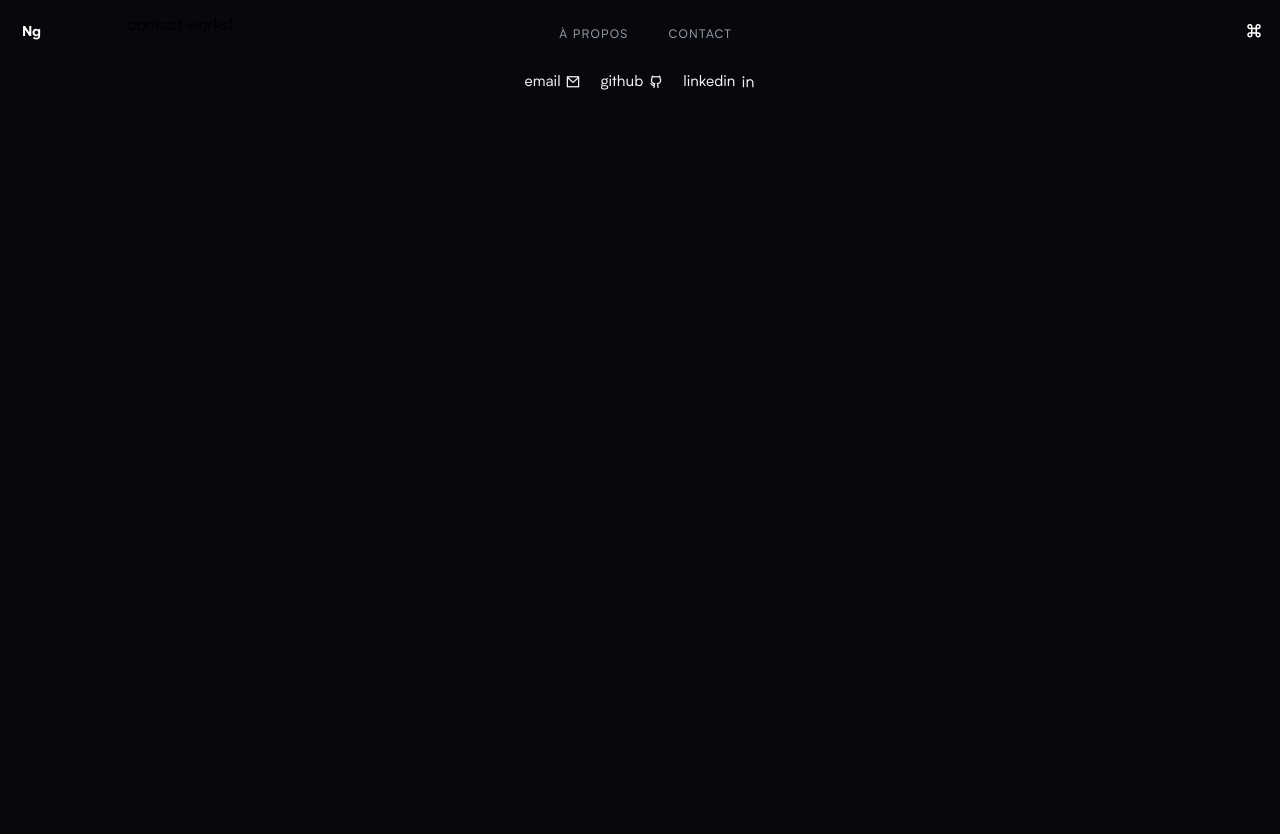
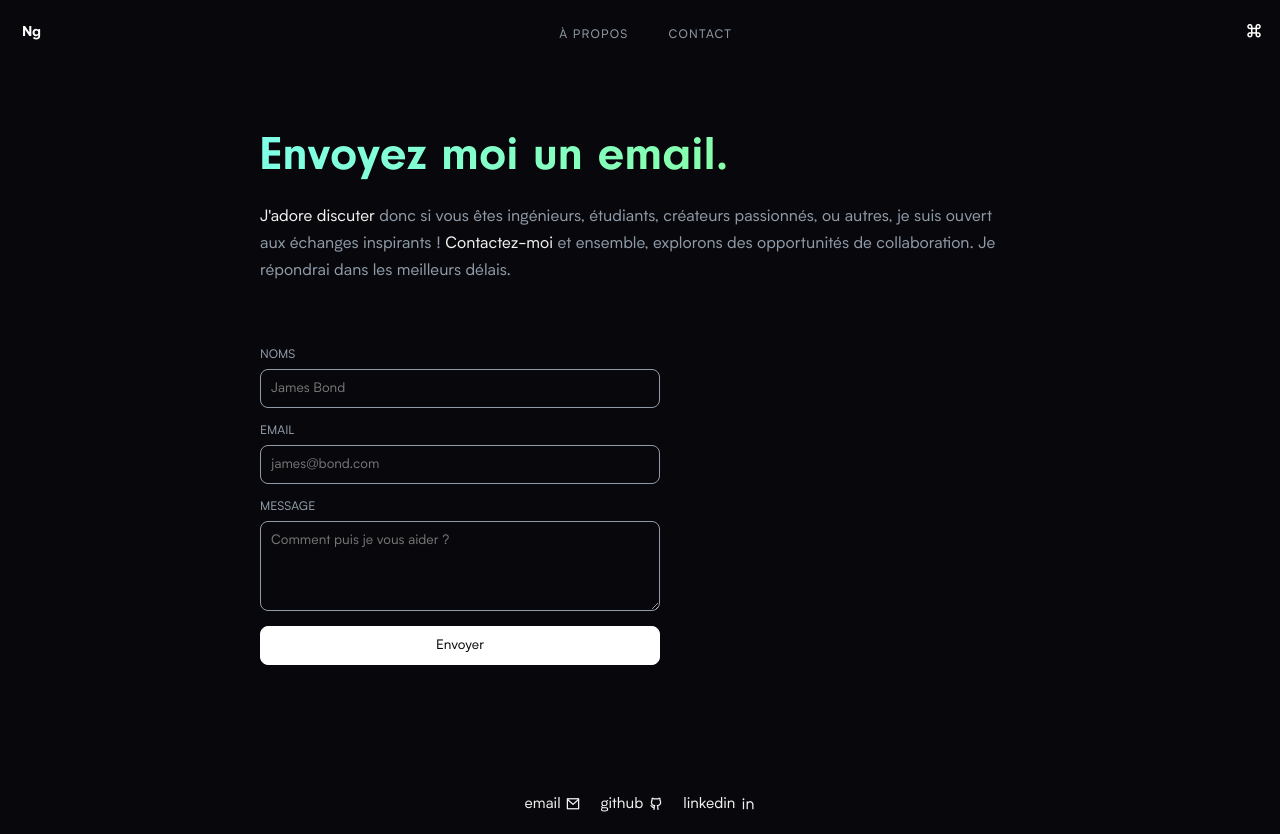
Before and after one commit to anyishxyi/mulume.dev, an Angular app: page /contact in a window 1280 px wide. Before the commit the page ends 800 px from the top, so only its background shows below. Built offline with nearby package versions, Linux system fonts and the light colour scheme.

Commit message:
wip contact page

```diff
--- a/angular.json
+++ b/angular.json
@@ -6,7 +6,7 @@
   "version": 1,
   "newProjectRoot": "projects",
   "projects": {
-    "porfolio": {
+    "portfolio": {
       "projectType": "application",
       "schematics": {
         "@schematics/angular:component": {
@@ -23,7 +23,7 @@
         "build": {
           "builder": "@angular-devkit/build-angular:browser",
           "options": {
-            "outputPath": "dist/porfolio",
+            "outputPath": "dist/portfolio",
             "index": "src/index.html",
             "main": "src/main.ts",
             "polyfills": "src/polyfills.ts",
@@ -75,10 +75,10 @@
           "builder": "@angular-devkit/build-angular:dev-server",
           "configurations": {
             "production": {
-              "browserTarget": "porfolio:build:production"
+              "browserTarget": "portfolio:build:production"
             },
             "development": {
-              "browserTarget": "porfolio:build:development"
+              "browserTarget": "portfolio:build:development"
             }
           },
           "defaultConfiguration": "development"
@@ -86,7 +86,7 @@
         "extract-i18n": {
           "builder": "@angular-devkit/build-angular:extract-i18n",
           "options": {
-            "browserTarget": "porfolio:build"
+            "browserTarget": "portfolio:build"
           }
         },
         "test": {
@@ -107,6 +107,37 @@
             ],
             "scripts": []
           }
+        },
+        "prerender": {
+          "builder": "@nguniversal/builders:prerender",
+          "options": {
+            "guessRoutes": false,
+            "browserTarget": "portfolio:build:production",
+            "serverTarget": "portfolio:server:production",
+            "routes": ["/"],
+            "routesFile": "./routes.txt"
+          }
+        },
+        "server": {
+          "builder": "@angular-devkit/build-angular:server",
+          "options": {
+            "outputPath": "dist/portfolio/server",
+            "main": "src/main.ts",
+            "tsConfig": "tsconfig.app.json"
+          },
+          "configurations": {
+            "production": {
+              "outputHashing": "media",
+              "fileReplacements": [
+                {
+                  "replace": "src/environments/environment.ts",
+                  "with": "src/environments/environment.prod.ts"
+                }
+              ],
+              "sourceMap": false,
+              "optimization": true
+            }
+          }
         }
       }
     }
--- a/src/app/components/contact/contact.component.scss
+++ b/src/app/components/contact/contact.component.scss
@@ -0,0 +1,166 @@
+form {
+  margin-top: 0em;
+}
+
+h1 {
+  font-family: var(--fonts-heading);
+  font-size: 48px;
+  line-height: 50px;
+  margin: 0 0 20px;
+  color: var(--primary);
+  display: block;
+  margin-block-start: 0.67em;
+  margin-block-end: 0.67em;
+  margin-inline-start: 0px;
+  margin-inline-end: 0px;
+  font-weight: bold;
+}
+
+h2 {
+  color: var(--primary);
+  margin: 60px 0 0;
+  font-size: 24px;
+  display: block;
+  margin-block-start: 0.83em;
+  margin-block-end: 0.83em;
+  margin-inline-start: 0px;
+  margin-inline-end: 0px;
+  font-weight: bold;
+}
+
+p {
+  margin-top: -10px !important;
+  margin-bottom: 57px !important;
+  color: var(--secondary);
+}
+
+label {
+  cursor: default;
+}
+
+input:not([type="range"]):not([type="color"]) {
+  writing-mode: horizontal-tb !important;
+}
+
+input {
+  text-rendering: auto;
+  color: fieldtext;
+  letter-spacing: normal;
+  word-spacing: normal;
+  line-height: normal;
+  text-transform: none;
+  text-indent: 0px;
+  text-shadow: none;
+  display: inline-block;
+  text-align: start;
+  appearance: auto;
+  -webkit-rtl-ordering: logical;
+  cursor: text;
+  margin: 0em;
+}
+
+button {
+  appearance: auto;
+  text-rendering: auto;
+  letter-spacing: normal;
+  word-spacing: normal;
+  line-height: normal;
+  text-transform: none;
+  text-indent: 0px;
+  text-shadow: none;
+  display: inline-block;
+  text-align: center;
+  align-items: flex-start;
+  box-sizing: border-box;
+  margin: 0em;
+}
+
+strong {
+  color: var(--primary);
+  font-weight: 500;
+}
+
+.c-cUWjlu {
+  // padding: var(--space-navHeightMobile) 0;
+  overflow: hidden;
+  flex: 1 1 0%;
+}
+
+.c-EnlPs {
+  font-size: 16px;
+  line-height: 27px;
+  color: var(--secondary);
+  background: var(--background);
+  position: relative;
+  z-index: 1;
+  height: 100%;
+  padding: 100px 0px;
+}
+
+.c-ekdbvK {
+  margin: 0px auto;
+  max-width: 760px;
+  padding: 0px 20px;
+}
+
+.c-dcthTY-icWhawk-css {
+  background-image: linear-gradient( 135deg, var(--cyan) 0%, var(--green) 100% );
+}
+
+.c-dcthTY {
+  background-size: 100%;
+  background-clip: text;
+  -webkit-text-fill-color: transparent;
+  -webkit-box-decoration-break: clone;
+}
+
+.c-ccFqkw {
+  display: flex;
+  flex-direction: column;
+  max-width: 400px;
+}
+
+.c-fAxVVm {
+  display: flex;
+  flex-direction: column;
+  margin-bottom: 10px;
+}
+
+.c-cpOVIy {
+  color: var(--secondary);
+  text-transform: uppercase;
+  font-size: 12px;
+  font-weight: 500;
+}
+
+.c-jLJtXG {
+  color: var(--primary);
+  background: none;
+  border: 1px solid var(--secondary);
+  border-radius: var(--btn-borderRadius);
+  padding: 10px;
+}
+
+.c-jfqASj {
+  position: fixed;
+  bottom: 20px;
+  right: 20px;
+  z-index: 2;
+}
+
+.c-eKOIRR {
+  color: var(--background);
+  background: rgb(255, 255, 255);
+  border: 1px solid rgb(255, 255, 255);
+  border-radius: var(--btn-borderRadius);
+  cursor: pointer;
+  padding: 10px;
+  margin-top: 5px;
+  transition: all 0.2s ease-in-out 0s;
+}
+
+.c-eKOIRR:hover {
+  background: transparent;
+  border-color: var(--cyan);
+  color: var(--cyan);
+}
--- a/src/app/components/contact/contact.component.ts
+++ b/src/app/components/contact/contact.component.ts
@@ -6,9 +6,36 @@ import { Component } from '@angular/core';
   standalone: true,
   imports: [CommonModule],
   template: `
-    <main>
-      <section class="contact-section">
-        <p>contact works!</p>
+    <main class="c-cUWjlu c-cUWjlu-iepuTsq-css">
+      <section class="c-EnlPs">
+        <div class="c-ekdbvK">
+          <h1 class="c-dcthTY c-dcthTY-icWhawk-css">Envoyez moi un email.</h1>
+          <div class="PJLV">
+            <p><strong>J'adore discuter</strong> donc si vous êtes ingénieurs, étudiants, créateurs passionnés, ou autres, je suis ouvert aux échanges inspirants ! <strong>Contactez-moi</strong> et ensemble, explorons des opportunités de collaboration. Je répondrai dans les meilleurs délais.
+            </p>
+            <!-- <h2>Envoyez un email</h2> -->
+            <form class="c-ccFqkw">
+              <div class="c-fAxVVm">
+                <label for="name" class="c-cpOVIy">Noms</label>
+                <input id="name" type="text" placeholder="James Bond" required="" class="c-jLJtXG">
+              </div>
+              <div class="c-fAxVVm">
+                <label for="email" class="c-cpOVIy">Email</label>
+                <input id="email" type="email" placeholder="james@bond.com" required="" class="c-jLJtXG">
+              </div>
+              <div class="c-fAxVVm">
+                <label for="message" class="c-cpOVIy">Message</label>
+                <textarea id="message" placeholder="Comment puis je vous aider ?" rows="4" required="" class="c-jLJtXG"></textarea>
+              </div>
+              <div class="c-fAxVVm">
+                <button type="submit" class="c-eKOIRR">Envoyer</button>
+              </div>
+            </form>
+            <div role="region" aria-label="Notifications (F8)" tabindex="-1" style="pointer-events: none;">
+              <ol tabindex="-1" class="c-jfqASj"></ol>
+            </div>
+          </div>
+        </div>
       </section>
     </main>
   `,
--- a/src/app/components/header/header.component.ts
+++ b/src/app/components/header/header.component.ts
@@ -43,8 +43,6 @@ export class HeaderComponent {
   private linkStates: { [name: string]: boolean } = {};
   @Output() pageChange: EventEmitter<string> = new EventEmitter();
 
-  // Créez une fonction pour générer un nouvel objet Link pour chaque lien
-
   createLink(name: string, label: string): Link {
     return { name, label, bgColor: this.linkStates[name] ? '#f0f0f0' : 'transparent' };
   }
--- a/src/main.ts
+++ b/src/main.ts
@@ -1,9 +1,13 @@
 import { enableProdMode, importProvidersFrom } from '@angular/core';
-
-import { environment } from './environments/environment';
 import { bootstrapApplication } from '@angular/platform-browser';
 import { AppComponent } from './app/app.component';
 import { RouterModule, Routes } from '@angular/router';
+
+import { environment } from './environments/environment';
+
+if (environment.production) {
+  enableProdMode();
+}
 
 const routes: Routes = [
   { path: 'home', loadComponent: () => import('./app/components/home/home.component').then((c) => c.HomeComponent) },
@@ -13,8 +17,4 @@ const routes: Routes = [
   { path: '**', redirectTo: '/home'},
 ];
 
-if (environment.production) {
-  enableProdMode();
-}
-
 bootstrapApplication(AppComponent, { providers: [importProvidersFrom(RouterModule.forRoot(routes))]}).catch((error) => console.error(error));
--- a/src/styles.scss
+++ b/src/styles.scss
@@ -17,6 +17,7 @@
   --fonts-heading: 'Neuzeit Grotesk Bold', sans-serif;
   --transitions-duration: 0.2s;
   --btn-borderRadius: 8px;
+  --space-navHeightMobil: 100px;
 }
 
 @font-face {
--- a/tsconfig.app.json
+++ b/tsconfig.app.json
@@ -7,8 +7,5 @@
   "files": [
     "src/main.ts",
     "src/polyfills.ts"
-  ],
-  "include": [
-    "src/**/*.d.ts"
   ]
 }
```
Also changed, not shown: package.json (+8 -4 lines), routes.txt (added), 1 other file (tests, documents, lock files or other folders).
